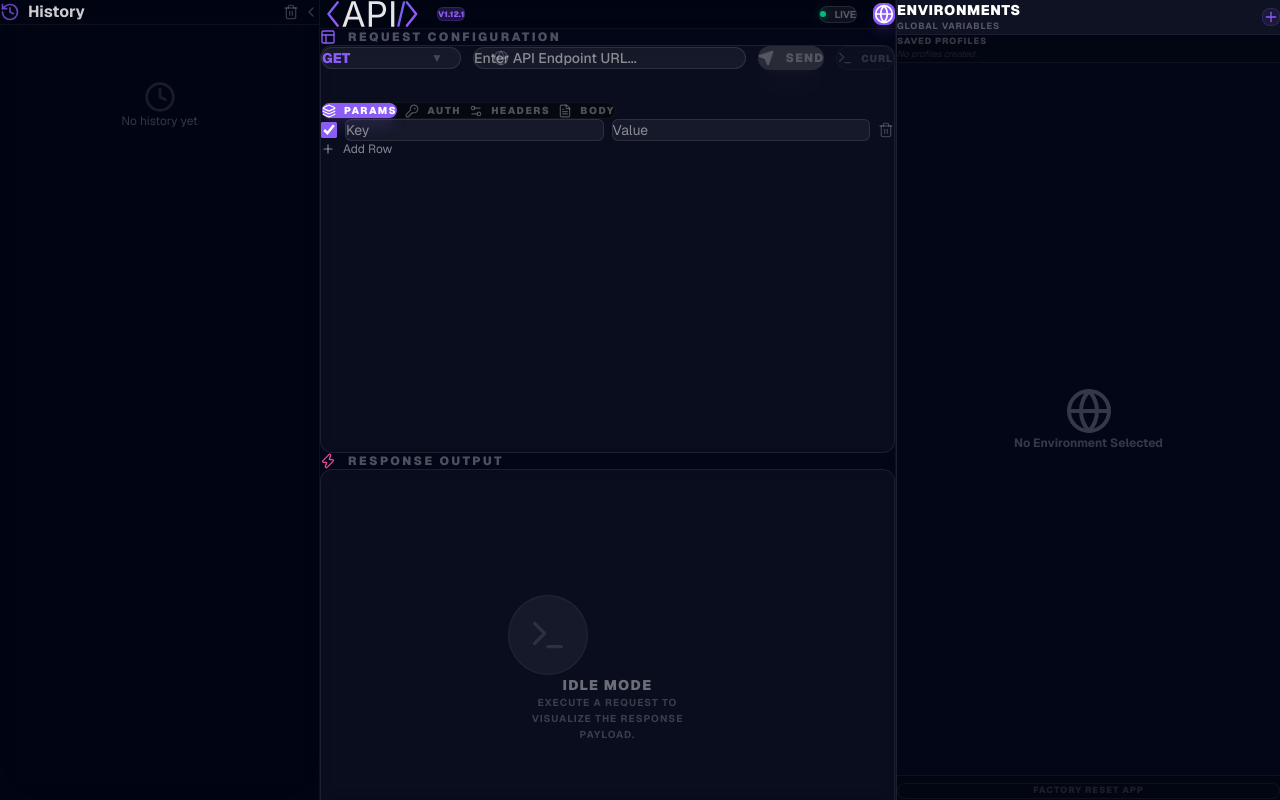
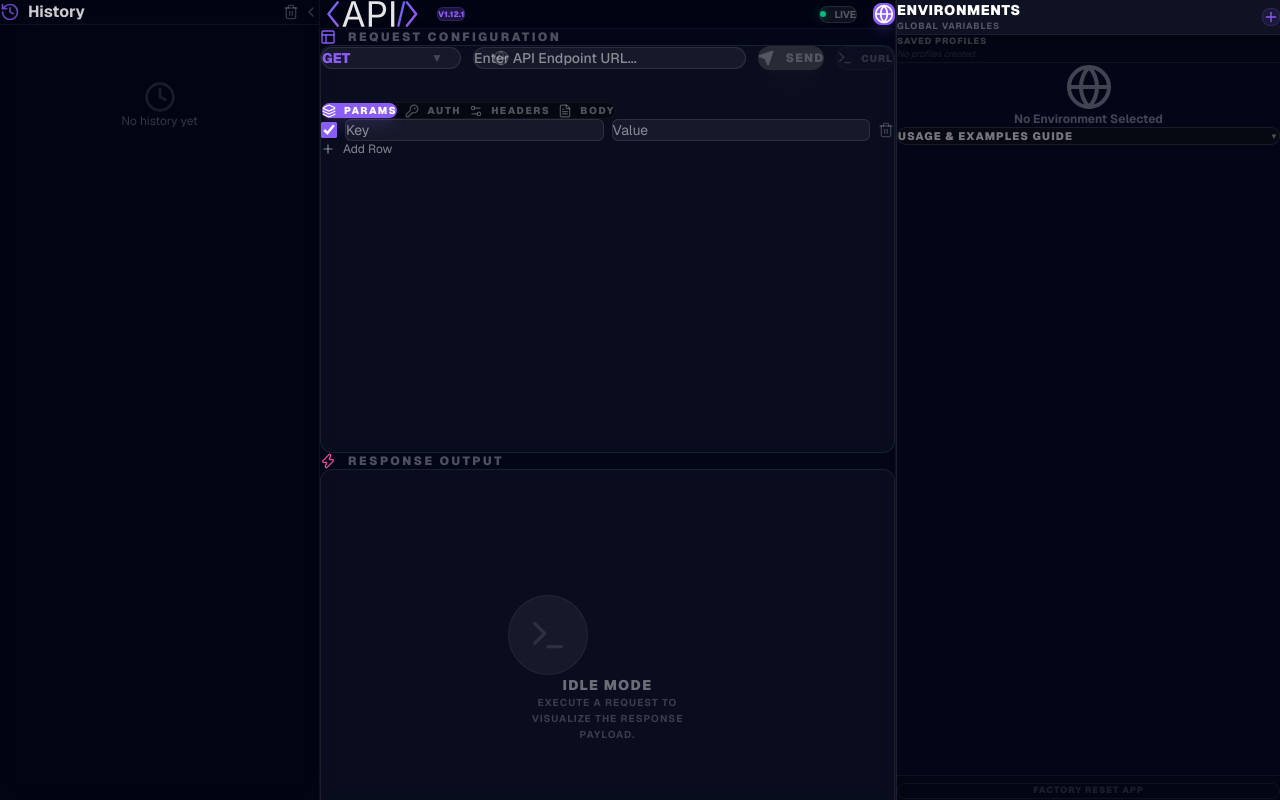
Before and after one commit to joshchamo/APICred, a Next.js app: page / in a window 1280 px wide. Built offline with nearby package versions, Linux system fonts and the light colour scheme.

Commit message:
Fix: Make Collapsible Guide persistent across environments & adjust spacing to avoid scrollbar overlaps (v1.14.1)

```diff
--- a/components/EnvironmentManager.tsx
+++ b/components/EnvironmentManager.tsx
@@ -151,14 +151,23 @@ export default function EnvironmentManager({ isPermanent = false }: EnvironmentM
               <p className="text-xs text-white/50 leading-relaxed font-bold">
                 Wrap your variable keys in <span className="text-primary font-black">{"{{ ... }}"}</span> to inject them into any request field.
               </p>
+            </div>
+          </div>
+        ) : (
+          <div className="py-10 flex flex-col items-center justify-center text-center opacity-25">
+            <Globe className="w-12 h-12 mb-4" />
+            <p className="text-xs font-bold">No Environment Selected</p>
+          </div>
+        )}
 
-              {/* Collapsible Guide */}
+        {/* Collapsible Guide (Persistent & Permanent) */}
+        <div className="mt-4 mx-2">
           <details className="group border border-white/10 rounded-2xl overflow-hidden bg-black/40 transition-all duration-300">
-                <summary className="px-4 py-3 text-[11px] font-black text-white/45 hover:text-white uppercase tracking-widest cursor-pointer select-none flex items-center justify-between transition-colors bg-white/[0.02] hover:bg-white/5">
+            <summary className="pl-6 pr-4 py-3 text-[11px] font-black text-white/45 hover:text-white uppercase tracking-widest cursor-pointer select-none flex items-center justify-between transition-colors bg-white/[0.02] hover:bg-white/5">
               <span>Usage & Examples Guide</span>
               <span className="transition-transform duration-300 group-open:rotate-180 text-[8px] text-white/30">▼</span>
             </summary>
-                <div className="p-5 border-t border-white/5 text-[11px] text-white/40 space-y-5 leading-relaxed font-medium bg-black/25">
+            <div className="pl-7 pr-5 py-5 border-t border-white/5 text-[11px] text-white/40 space-y-5 leading-relaxed font-medium bg-black/25">
               <div className="space-y-2">
                 <p className="font-black text-white/60 text-[11px] uppercase tracking-wider">Example 1: PokéAPI</p>
                 <div className="p-3 bg-white/[0.02] border border-white/5 rounded-xl space-y-1 font-mono text-[11px] text-white/30">
@@ -233,13 +242,6 @@ export default function EnvironmentManager({ isPermanent = false }: EnvironmentM
           </details>
         </div>
       </div>
-        ) : (
-          <div className="h-full flex flex-col items-center justify-center text-center p-10 opacity-20">
-            <Globe className="w-12 h-12 mb-4" />
-            <p className="text-xs font-bold">No Environment Selected</p>
-          </div>
-        )}
-      </div>
 
       {/* Global Action Footer */}
       <div className="p-6 border-t border-white/5 bg-black/20">
```
Lines whose indentation alone changed are shown as unchanged.
